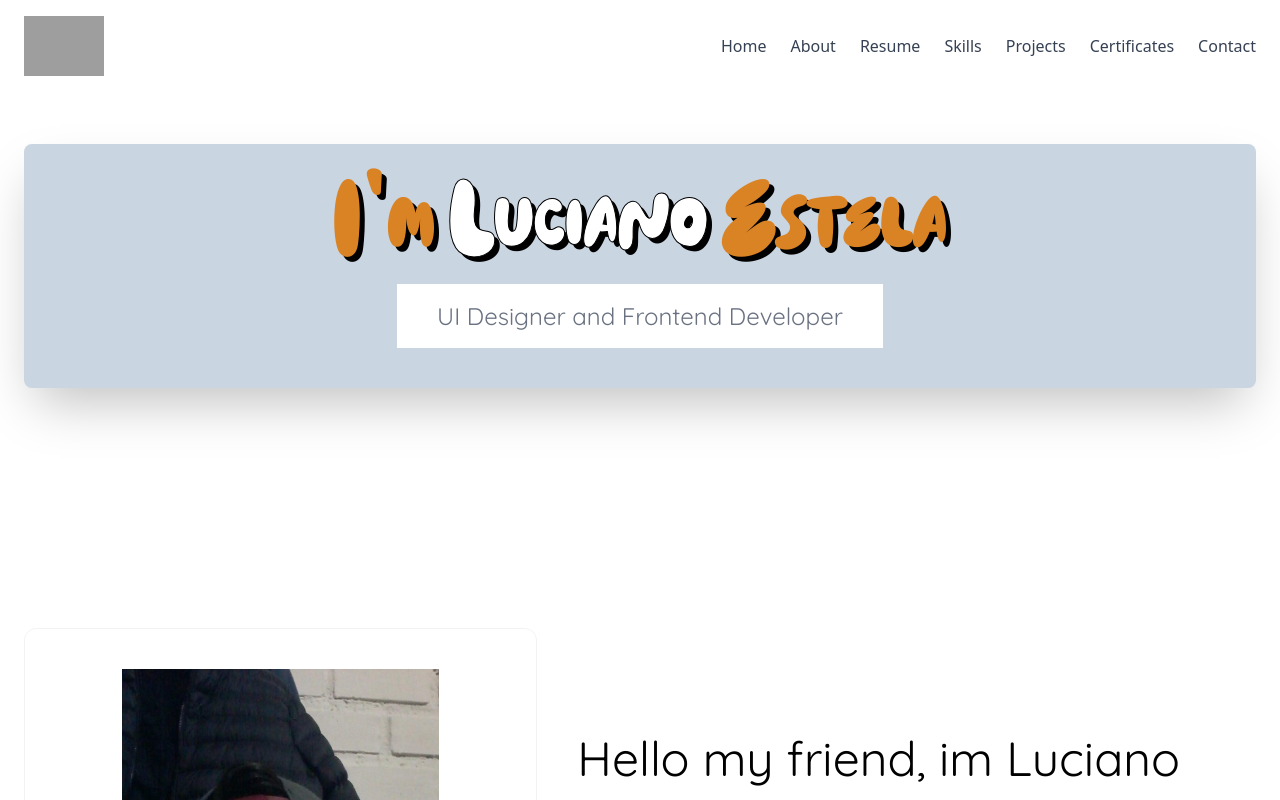
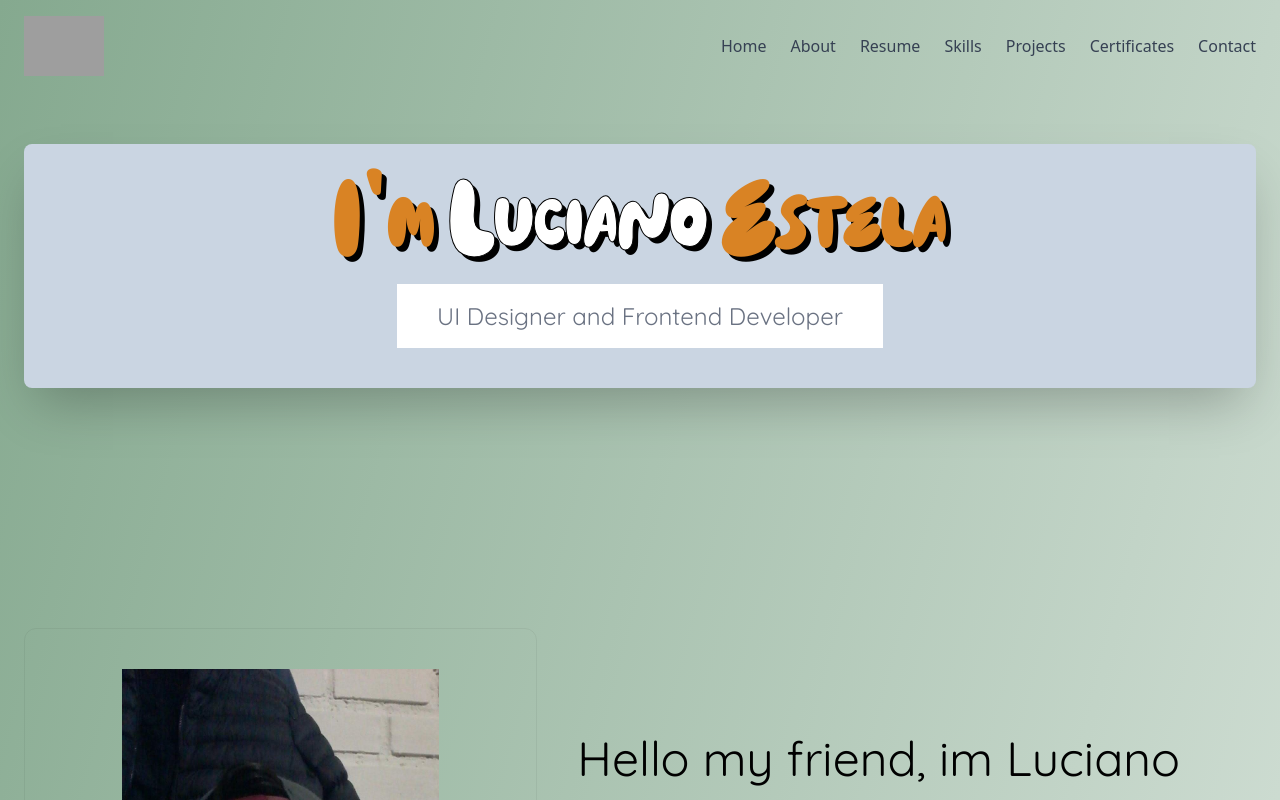
Before and after one commit to LUCIANO131231/PageCV, a React (Vite) app: page / in a window 1280 px wide. Shown: the top 800 px of the page. Built offline with nearby package versions, Linux system fonts and the light colour scheme; grey boxes are pictures that could not be loaded.

Commit message:
cambio de fondo

```diff
--- a/src/App.jsx
+++ b/src/App.jsx
@@ -9,7 +9,7 @@
 
 function App() {
   return (
-    <main className='min-h-screen'>
+    <main className='min-h-screen bg-gradient-to-br from-[#85A98F]'>
       <Header />
       <Banner />
       <About />
```
